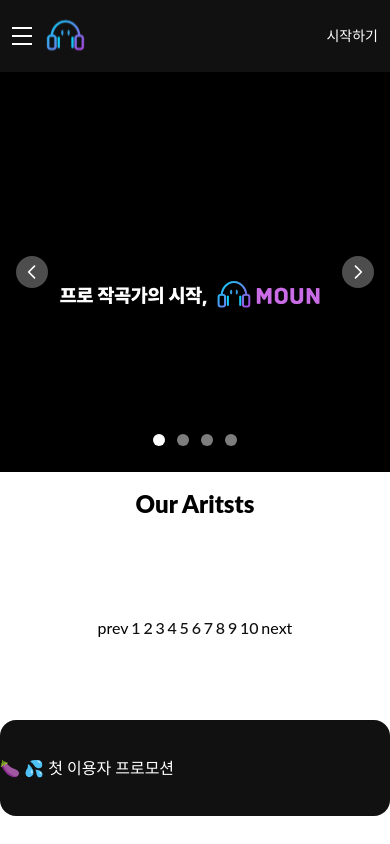
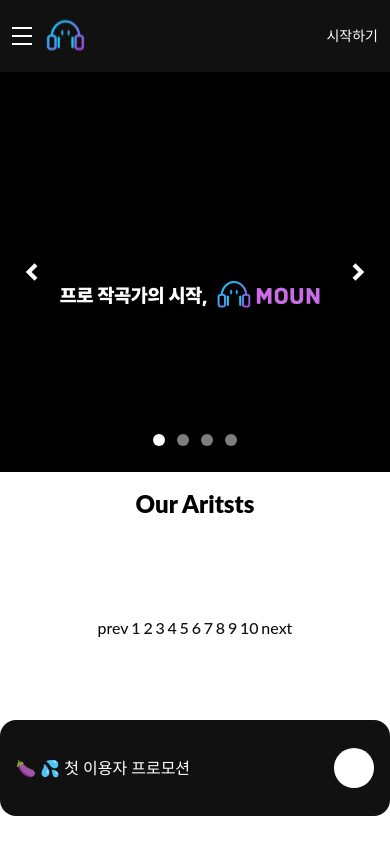
Before and after one commit to JinhyukKo/Moun, a React (Create React App) app: page /artists in a window 390 px wide. Shown: the top 844 px of the page. Built offline with nearby package versions, Linux system fonts and the light colour scheme.

Commit message:
Update ImageSlder Buttons

```diff
--- a/src/components/image-slider.js
+++ b/src/components/image-slider.js
@@ -1,8 +1,11 @@
-import { useState, useEffect, useRef } from "react";
-
+import { useState, useEffect, useRef, useContext } from "react";
+import { isMobileContext } from "../contexts/ismobile";
 export default function ImageSlider({ slides }) {
-  const [current, setCurrent] = useState(0);
-  const slidesRef = useRef(slides);
+  //* ------------ variables ------------//
+  const [current, setCurrent] = useState(0); //current slide index
+  const slidesRef = useRef(slides); //slides
+  const { isMobile } = useContext(isMobileContext);
+  //* ------------ useEffect ------------//
   const prevSlider = () => {
     setCurrent((prevState) => (prevState === 0 ? 0 : prevState - 1));
   };
@@ -11,6 +14,19 @@ export default function ImageSlider({ slides }) {
       prevState === slides.length - 1 ? slides.length - 1 : prevState + 1
     );
   };
+  const prevButton = {
+    id: "⬅️",
+    d: "M15 19l-7-7 7-7",
+    span: "Previous",
+    click: prevSlider,
+  };
+  const nextButton = {
+    id: "➡️",
+    d: "M9 5l7 7-7 7",
+    span: "Next",
+    click: nextSlider,
+  };
+  const button = [prevButton, nextButton];
 
   useEffect(() => {
     const interval = setTimeout(() => {
@@ -21,19 +37,12 @@ export default function ImageSlider({ slides }) {
       console.log("ccurent" + current);
     }, 6000);
 
-    // const setCurrentPromise = new Promise((resolve, reject) => {
-    //   setCurrent(1);
-    //   resolve(current);
-    // });
-    // setCurrentPromise.then((current) => {
-    //   console.log("current" + current);
-    // });
-
     return () => {
       clearInterval(interval);
     };
   }, [current]);
 
+  //* ------------ return ------------//
   return (
     <div
       id="default-carousel"
@@ -77,8 +86,35 @@ export default function ImageSlider({ slides }) {
           );
         })}
       </div>
-
-      <button
+      {button.map((element, idx) => (
+        <button
+          type="button"
+          id={element.id}
+          style={idx === 0 ? { left: "0" } : { right: "0" }}
+          className="flex absolute top-0 z-30 justify-center items-center px-4 h-full cursor-pointer group focus:outline-none"
+          data-carousel-next
+          onClick={element.click}
+        >
+          <span className="inline-flex justify-center items-center w-8 h-8 rounded-full sm:w-10 sm:h-10  dark:bg-gray-800/40 group-hover:bg-white/30 dark:group-hover:bg-gray-800/60 group-focus:ring-white dark:group-focus:ring-gray-800/70 group-focus:outline-none">
+            <svg
+              className="w-5 h-5 text-white sm:w-6 sm:h-6 dark:text-gray-800"
+              fill="none"
+              stroke="currentColor"
+              viewBox="0 0 24 24"
+              xmlns="http://www.w3.org/2000/svg"
+            >
+              <path
+                stroke-linecap="square"
+                stroke-linejoin="square"
+                stroke-width={isMobile ? "5" : "3.5"}
+                d={element.d}
+              ></path>
+            </svg>
+            <span className="hidden">{element.span}</span>
+          </span>
+        </button>
+      ))}
+      {/* <button
         type="button"
         id="⬅️"
         className="flex absolute top-0 left-0 z-30 justify-center items-center px-4 h-full cursor-pointer group focus:outline-none"
@@ -102,9 +138,10 @@ export default function ImageSlider({ slides }) {
           </svg>
           <span className="hidden">Previous</span>
         </span>
-      </button>
-      <button
+      </button> */}
+      {/* <button
         type="button"
+        id="➡️"
         className="flex absolute top-0 right-0 z-30 justify-center items-center px-4 h-full cursor-pointer group focus:outline-none"
         data-carousel-next
         onClick={nextSlider}
@@ -126,7 +163,7 @@ export default function ImageSlider({ slides }) {
           </svg>
           <span className="hidden">Next</span>
         </span>
-      </button>
+      </button> */}
     </div>
   );
 }
--- a/src/components/smallbanner.js
+++ b/src/components/smallbanner.js
@@ -4,11 +4,11 @@ export default function SmallBanner() {
   return (
     <div className="my-20">
       <div className="">
-        <div className="📦 text-white w-full flex-row justify-between items-center h-24 bg-black2 rounded-2xl">
+        <div className="📦 px-4 text-white w-full flex-row justify-between items-center h-24 bg-black2 rounded-2xl">
           <div className="lgH1">🍆 💦 첫 이용자 프로모션</div>
           <Link
             to="/"
-            className="⚪️ text-sm font-medium lg:indent-0 indent-[-9999px] w-10 rounded-full"
+            className="⚪️ bg-white text-sm font-medium lg:indent-0 indent-[-9999px] w-10 rounded-full"
           >
             더 알아보기
           </Link>
--- a/src/contexts/ismobile.js
+++ b/src/contexts/ismobile.js
@@ -1,2 +1,2 @@
-import { createContext, useState } from "react";
+import { createContext } from "react";
 export const isMobileContext = createContext(null);
```
Also changed, not shown: 22 other files (tests, documents, lock files or other folders).
